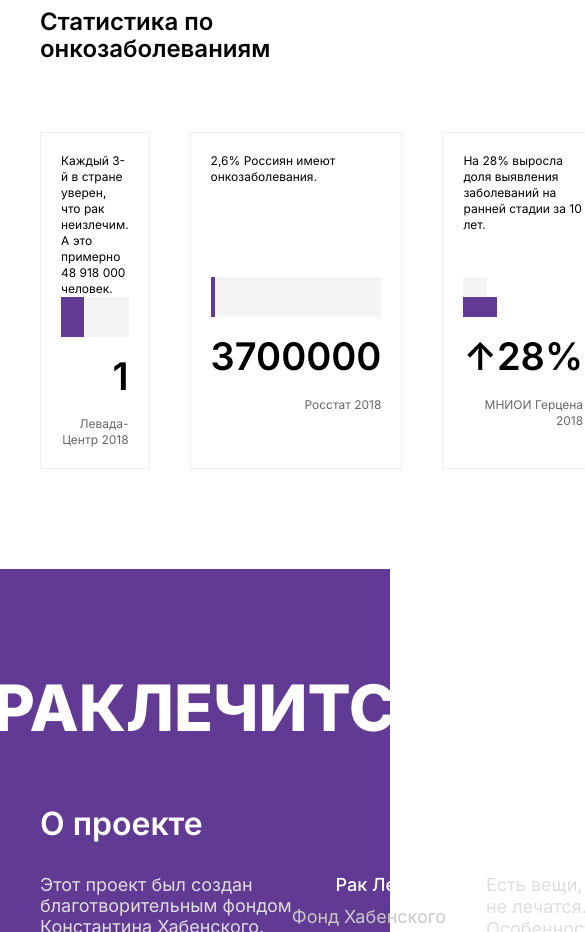
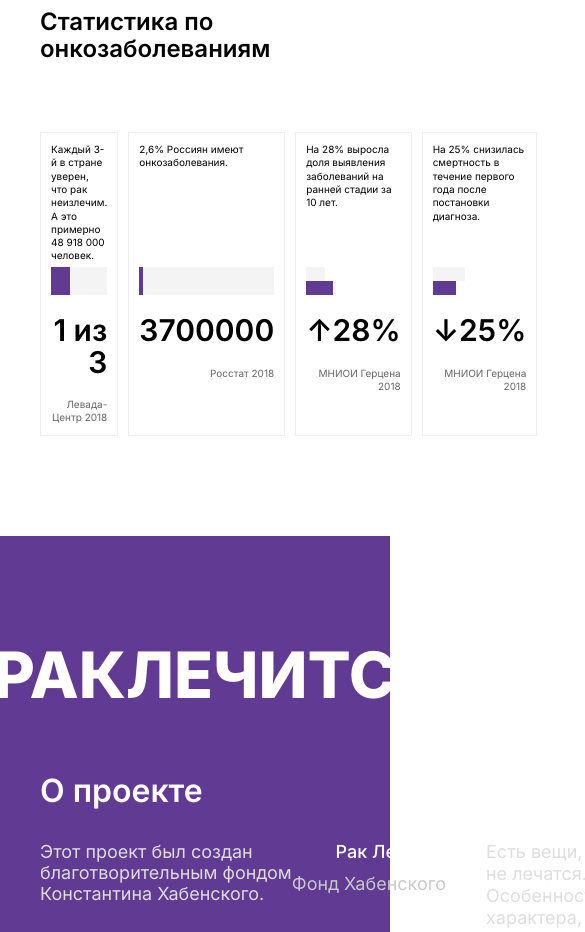
Before and after one commit to mukhindev/raklechitsa, a Nuxt app: page / in a window 390 px wide. Shown: the part 3640-4572 px from the top of the page, 585 px wide, since content can reach past the window. Built offline with nearby package versions, Linux system fonts and the light colour scheme.

Commit message:
feat: поменять принцип постоянения значений Stats

```diff
--- a/components/blocks/Stats.vue
+++ b/components/blocks/Stats.vue
@@ -6,18 +6,15 @@
       </ui-heading>
       <div class="stats__grid">
         <blocks-stats-card
-          v-for="({ valuePrev, value, valueMax, text, source, prefix, postfix },
-          index) in stats"
+          v-for="(el, index) in statsFormated"
           :key="index"
-          :valuePrev="valuePrev"
-          :value="value"
-          :valueMax="valueMax"
+          :valuePrev="el.valuePrev"
+          :value="el.value"
+          :valueMax="el.valueMax"
         >
-          <template #text>{{ text }}</template>
-          <template #prefix>{{ prefix }}</template>
-          <template #value>{{ value }}</template>
-          <template #postfix>{{ postfix }}</template>
-          <template #source>{{ source }}</template>
+          <template #text>{{ el.text }}</template>
+          <template #value>{{ el.valueText }}</template>
+          <template #source>{{ el.source }}</template>
         </blocks-stats-card>
       </div>
       <!--TODO: подумать над префиксами -->
@@ -36,50 +33,39 @@ export default {
     'ui-heading': Heading,
     'blocks-stats-card': StatsCard,
   },
-  data() {
-    return {
-      // TODO: вынести в Vuex
-      stats: [
-        {
-          text: `Каждый 3-й в стране уверен, что рак неизлечим. А это примерно 48 918 000 человек.`,
-          valuePrev: null,
-          value: 1,
-          valueMax: 3,
-          source: 'Левада-Центр 2018',
-        },
-        {
-          text: '2,6% Россиян имеют онкозаболевания. ',
-          valuePrev: null,
-          value: 3700000,
-          valueMax: 144500000,
-          source: 'Росстат 2018',
-        },
-        {
-          text: `На 28% выросла доля выявления заболеваний на ранней стадии за 10 лет.`,
-          valuePrev: 20,
-          value: 28,
-          valueMax: 100,
-          prefix: '↑',
-          postfix: '%',
-          source: 'МНИОИ Герцена 2018',
-        },
-        {
-          text:
-            'На 25% снизилась смертность в течение первого года после постановки диагноза.',
-          valuePrev: 35,
-          value: 25,
-          valueMax: 100,
-          prefix: '↓',
-          postfix: '%',
-          source: 'МНИОИ Герцена 2018',
-        },
-      ],
-    };
+  computed: {
+    stats() {
+      if (this.filter) return this.filterStore;
+      return this.$store.getters['api/getStats'];
+    },
+    statsFormated() {
+      return this.stats.map(el => {
+        const postfix = el.postfix || '';
+
+        let prefix;
+        let value;
+
+        function getPrefix(value, valuePrev) {
+          if (value > valuePrev) return '↑';
+          else if (value === valuePrev) return '';
+          else return '↓';
+        }
+
+        if (el.prefix) prefix = getPrefix(el.value, el.valuePrev);
+        else prefix = '';
+
+        if (el.type === 'of') value = `${el.value} из ${el.valueMax}`;
+        else value = el.value || '';
+
+        return { ...el, valueText: `${prefix}${value}${postfix}` };
+      });
+    },
   },
 };
 </script>
 
 <style scoped>
+/* TODO: с 768 и меньше вся секция должна скролиться горизонтально */
 .stats__container {
   padding-top: 100px;
   padding-bottom: 100px;
@@ -92,4 +78,21 @@ export default {
   grid-template-columns: repeat(4, 1fr);
   gap: 40px;
 }
+@media screen and (max-width: 1024px) {
+  .stats__grid {
+    gap: 30px;
+  }
+}
+
+@media screen and (max-width: 768px) {
+  .stats__grid {
+    gap: 20px;
+  }
+}
+
+@media screen and (max-width: 425px) {
+  .stats__grid {
+    gap: 10px;
+  }
+}
 </style>
--- a/components/blocks/StatsCard.vue
+++ b/components/blocks/StatsCard.vue
@@ -26,6 +26,19 @@ export default {
   padding: 20px;
   border: 1px solid #efefef;
 }
+
+@media screen and (max-width: 1280px) {
+  .stats__card {
+    padding: 18px;
+  }
+}
+
+@media screen and (max-width: 1024px) {
+  .stats__card {
+    padding: 10px;
+  }
+}
+
 .stats__text {
   margin: 0;
   min-height: 124px;
@@ -34,6 +47,13 @@ export default {
   font-size: 12px;
   line-height: 1.33;
 }
+
+@media screen and (max-width: 1024px) {
+  .stats__text {
+    font-size: 10px;
+  }
+}
+
 .stats__value {
   margin: 20px 0;
   font-style: normal;
@@ -42,6 +62,13 @@ export default {
   line-height: 1.05;
   text-align: right;
 }
+
+@media screen and (max-width: 1024px) {
+  .stats__value {
+    font-size: 30px;
+  }
+}
+
 .stats__source {
   margin: 0;
   font-style: normal;
@@ -51,4 +78,10 @@ export default {
   text-align: right;
   color: #666666;
 }
+
+@media screen and (max-width: 1024px) {
+  .stats__source {
+    font-size: 10px;
+  }
+}
 </style>
--- a/components/ui/Progress.vue
+++ b/components/ui/Progress.vue
@@ -38,6 +38,19 @@ export default {
   display: flex;
   flex-direction: column;
 }
+
+@media screen and (max-width: 1280px) {
+  .progress-bar {
+    height: 35px;
+  }
+}
+
+@media screen and (max-width: 1024px) {
+  .progress-bar {
+    height: 28px;
+  }
+}
+
 .progress-bar_comparison {
   background-color: #fff;
 }
--- a/fakeData.js
+++ b/fakeData.js
@@ -529,4 +529,43 @@ export default {
       url: 'https://www.instagram.com/p/B8KJafzhbCW/',
     },
   ],
+  stats: [
+    {
+      type: 'of',
+      text: `Каждый 3-й в стране уверен, что рак неизлечим. А это примерно 48 918 000 человек.`,
+      valuePrev: null,
+      value: 1,
+      valueMax: 3,
+      source: 'Левада-Центр 2018',
+    },
+    {
+      type: 'value',
+      text: '2,6% Россиян имеют онкозаболевания. ',
+      valuePrev: null,
+      value: 3700000,
+      valueMax: 144500000,
+      source: 'Росстат 2018',
+    },
+    {
+      type: 'comparison',
+      text: `На 28% выросла доля выявления заболеваний на ранней стадии за 10 лет.`,
+      valuePrev: 20,
+      value: 28,
+      valueMax: 100,
+      prefix: true,
+      postfix: '%',
+      source: 'МНИОИ Герцена 2018',
+    },
+    {
+      type: 'comparison',
+      text:
+        'На 25% снизилась смертность в течение первого года после постановки диагноза.',
+      valuePrev: 35,
+      value: 25,
+      valueMax: 100,
+      prefix: true,
+      postfix: '%',
+      source: 'МНИОИ Герцена 2018',
+    },
+  ],
 };
--- a/store/api.js
+++ b/store/api.js
@@ -3,6 +3,7 @@ import fakeData from '../fakeData';
 export const state = () => ({
   stories: fakeData.stories || null,
   instagram: fakeData.instagram || null,
+  stats: fakeData.stats || null,
 });
 
 export const getters = {
@@ -34,4 +35,11 @@ export const getters = {
       return state.instagram;
     }
   },
+  getStats: state => {
+    if (!state.stats) {
+      console.error({ message: 'Не получены данные' });
+    } else {
+      return state.stats;
+    }
+  },
 };
```
